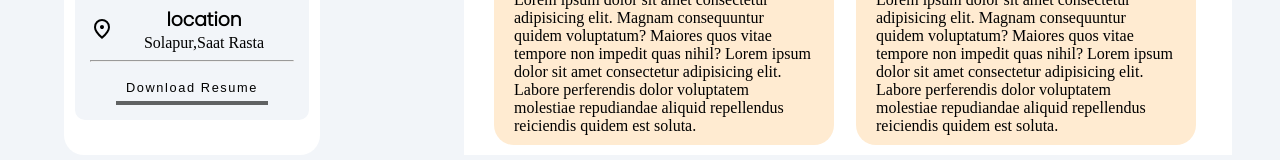
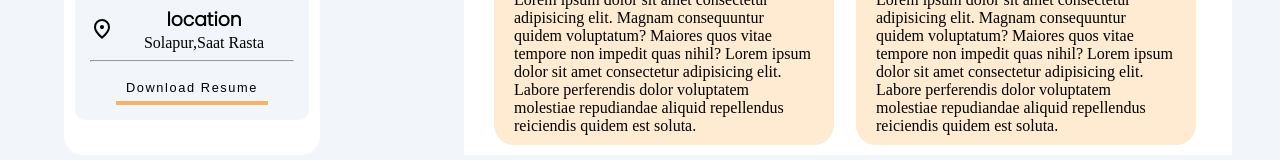
Before and after one commit to Zaidshaikh2811/Portfolio, a React (Create React App) app: page / in a window 1280 px wide. In both pictures the pointer is over the button "Download Resume". Shown: the part 682-842 px from the top of the page. Built offline with nearby package versions, Linux system fonts and the light colour scheme.

Commit message:
eighteen

```diff
--- a/src/index.css
+++ b/src/index.css
@@ -8,7 +8,7 @@ body {
     "Ubuntu", "Cantarell", "Fira Sans", "Droid Sans", "Helvetica Neue",
     sans-serif; */
   background-color: #f2f5f9;
-
+  transition: background-color 0.3s linear;
   -webkit-font-smoothing: antialiased;
   -moz-osx-font-smoothing: grayscale;
 }
@@ -126,7 +126,7 @@ h4 {
   letter-spacing: 0.1rem;
 }
 .btn:hover {
-  box-shadow: inset 0 -4px 0 rgba(0, 0, 0, 0.6);
+  box-shadow: inset 0 -4px 0 rgba(255, 132, 0, 0.6);
 }
 .Personal-details {
   width: 80%;
```
